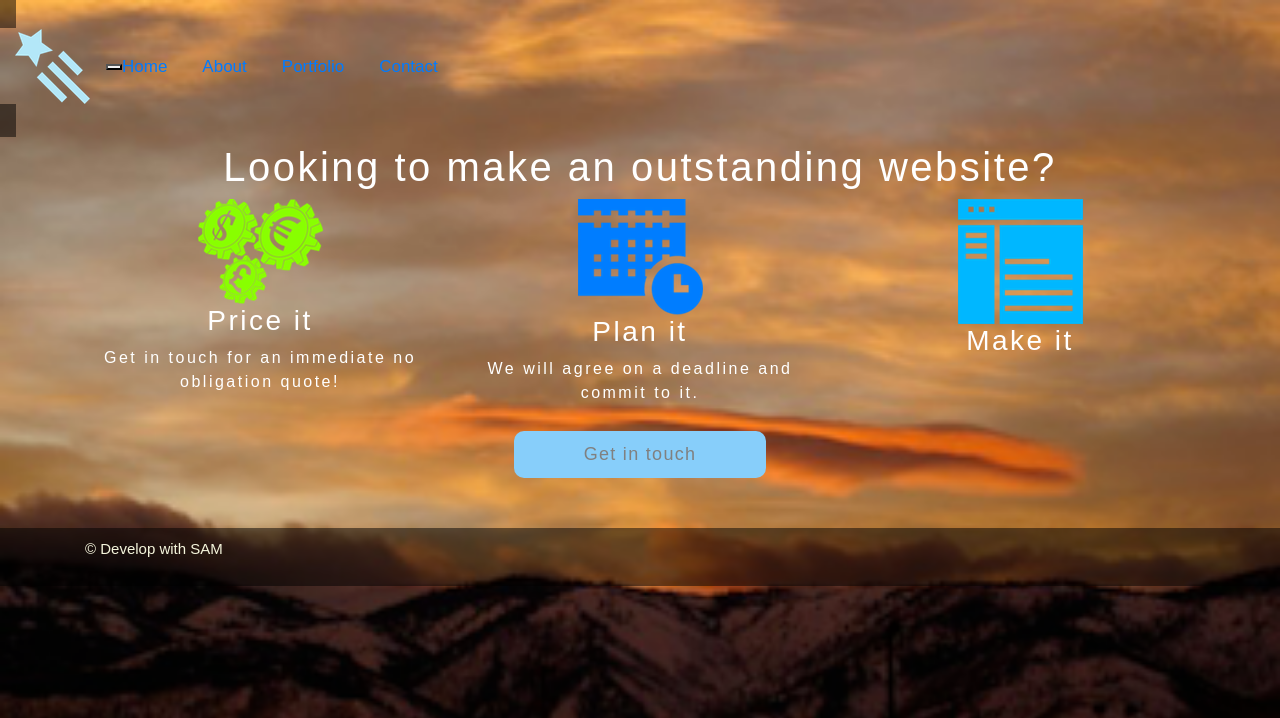
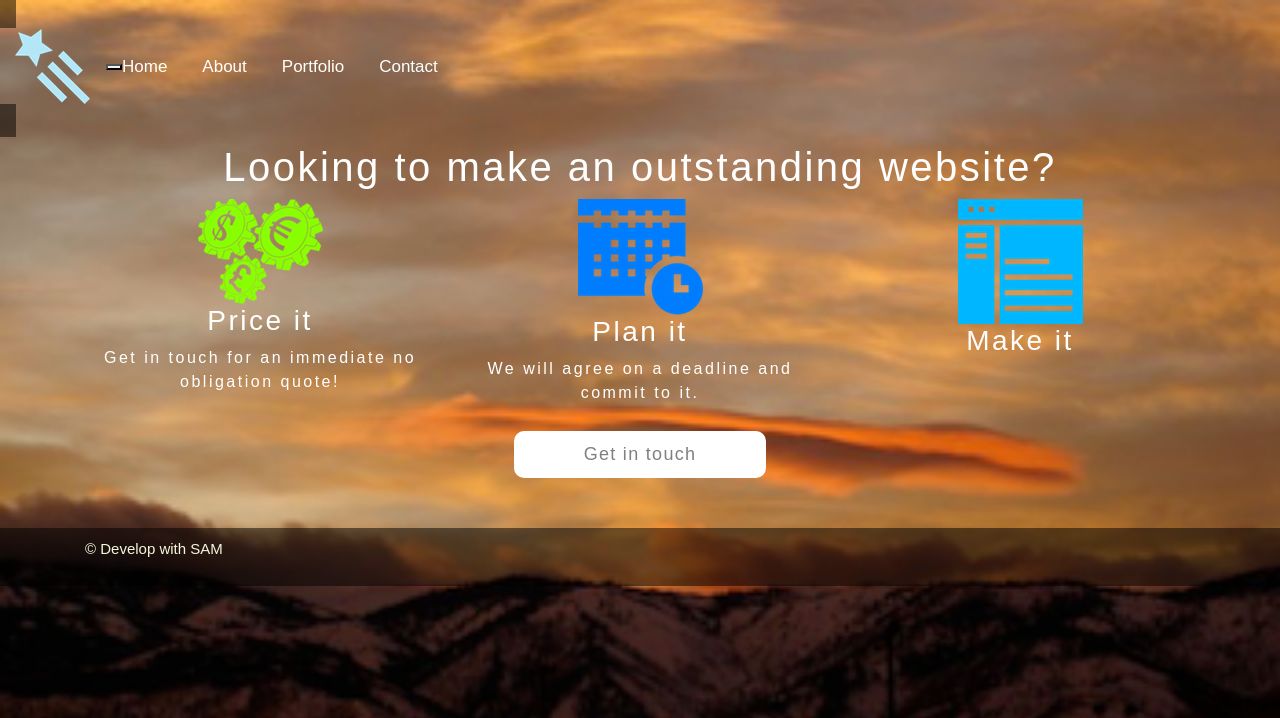
Before and after one commit to OCSWENG/WebDevStudies, a PHP site: page / in a window 1280 px wide. Shown: the top 718 px of the page. Run offline with PHP 8.4, Linux system fonts and the light colour scheme; some libraries are stand-ins or nearby versions.

Commit message:
improve the nav bar

```diff
--- a/CompanyWebsite/css/styling.css
+++ b/CompanyWebsite/css/styling.css
@@ -14,9 +14,13 @@ body {
 
 }
 
-#navbarCollapse {
+#navbarCollapse ul li{
     text-align: center;
+    background: transparent;
+    color: aliceblue;
 }
+
+
 
 .navbar-nav {
   flex-flow: row nowrap;
@@ -32,15 +36,20 @@ body {
 }
 
 .nav li {
-    color: #fff;
+    color: white;
     font-size: 17px;
     margin-right: 35px;
     padding: 10px 0px;
     text-align: center;
 }
 
+.nav li a {
+    color: white;
+    text-decoration: none;
+}
 .nav li:hover {
-    border-bottom:  1px solid lightblue;
+    border-bottom:  1px solid aqua;
+    text-decoration: none;
 }
 
 
@@ -68,7 +77,7 @@ body {
 
 .btn {
 
-    background-color: lightskyblue;
+    background-color: white;
     font-size: 18px;
     color: grey;
     border-radius: 10px;
```
